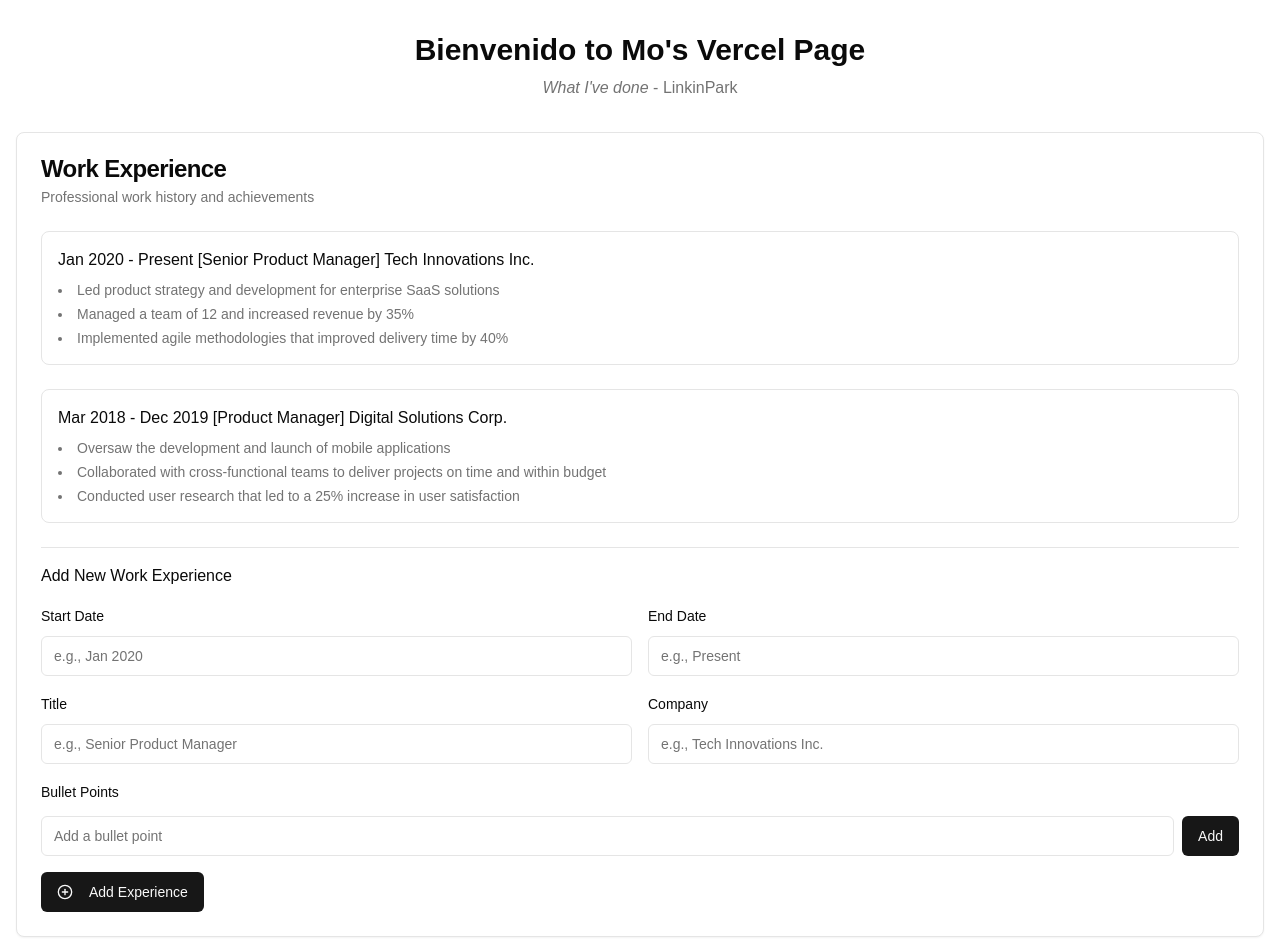
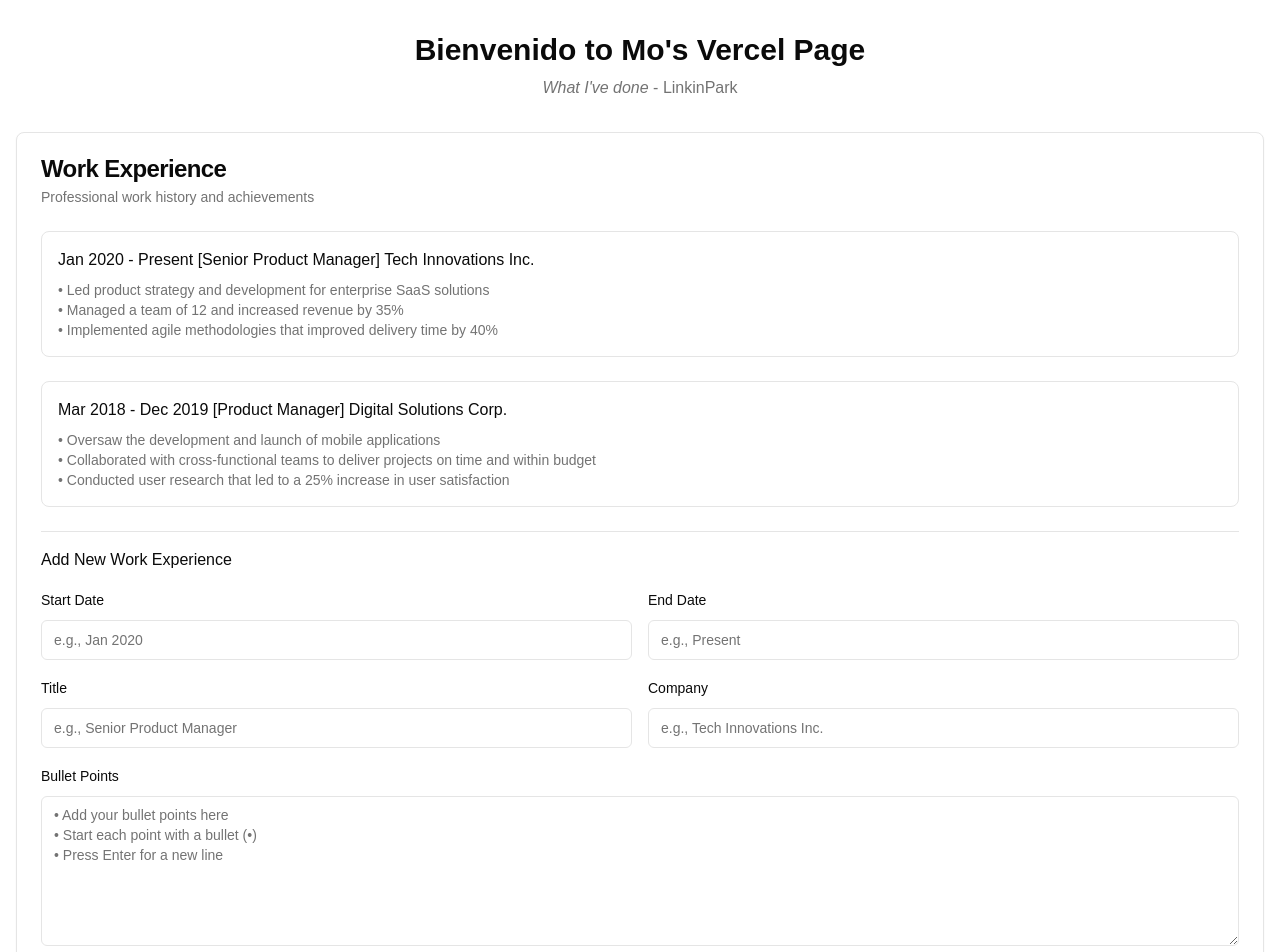
Before and after one commit to Morceltile/vercel25, a Next.js app: page / in a window 1280 px wide. Shown: the top 952 px of the page. Built offline with nearby package versions, Linux system fonts and the light colour scheme.

Commit message:
Commit 1.3 with adjusted text sections

```diff
--- a/components/experience-widget.tsx
+++ b/components/experience-widget.tsx
@@ -8,6 +8,7 @@ import { Button } from "@/components/ui/button"
 import { Input } from "@/components/ui/input"
 import { Label } from "@/components/ui/label"
 import { PlusCircle, Trash2 } from "lucide-react"
+import { Textarea } from "@/components/ui/textarea"
 
 interface WorkExperience {
   id: string
@@ -15,7 +16,7 @@ interface WorkExperience {
   endDate: string
   title: string
   company: string
-  bulletPoints: string[]
+  bulletPoints: string // Changed from string[] to string
 }
 
 export function ExperienceWidget() {
@@ -26,11 +27,8 @@ export function ExperienceWidget() {
       endDate: "Present",
       title: "Senior Product Manager",
       company: "Tech Innovations Inc.",
-      bulletPoints: [
-        "Led product strategy and development for enterprise SaaS solutions",
-        "Managed a team of 12 and increased revenue by 35%",
-        "Implemented agile methodologies that improved delivery time by 40%",
-      ],
+      bulletPoints:
+        "• Led product strategy and development for enterprise SaaS solutions\n• Managed a team of 12 and increased revenue by 35%\n• Implemented agile methodologies that improved delivery time by 40%",
     },
     {
       id: "2",
@@ -38,11 +36,8 @@ export function ExperienceWidget() {
       endDate: "Dec 2019",
       title: "Product Manager",
       company: "Digital Solutions Corp.",
-      bulletPoints: [
-        "Oversaw the development and launch of mobile applications",
-        "Collaborated with cross-functional teams to deliver projects on time and within budget",
-        "Conducted user research that led to a 25% increase in user satisfaction",
-      ],
+      bulletPoints:
+        "• Oversaw the development and launch of mobile applications\n• Collaborated with cross-functional teams to deliver projects on time and within budget\n• Conducted user research that led to a 25% increase in user satisfaction",
     },
   ])
 
@@ -53,23 +48,11 @@ export function ExperienceWidget() {
     company: "",
   })
 
-  const [newBulletPoint, setNewBulletPoint] = useState("")
-  const [tempBulletPoints, setTempBulletPoints] = useState<string[]>([])
+  const [newBulletPoints, setNewBulletPoints] = useState("")
 
   const handleInputChange = (e: React.ChangeEvent<HTMLInputElement>) => {
     const { name, value } = e.target
     setNewExperience((prev) => ({ ...prev, [name]: value }))
-  }
-
-  const addBulletPoint = () => {
-    if (newBulletPoint.trim()) {
-      setTempBulletPoints((prev) => [...prev, newBulletPoint])
-      setNewBulletPoint("")
-    }
-  }
-
-  const removeBulletPoint = (index: number) => {
-    setTempBulletPoints((prev) => prev.filter((_, i) => i !== index))
   }
 
   const addExperience = () => {
@@ -81,7 +64,7 @@ export function ExperienceWidget() {
     const newExp = {
       id: Date.now().toString(),
       ...newExperience,
-      bulletPoints: tempBulletPoints,
+      bulletPoints: newBulletPoints,
     }
 
     setExperiences((prev) => [...prev, newExp])
@@ -91,7 +74,7 @@ export function ExperienceWidget() {
       title: "",
       company: "",
     })
-    setTempBulletPoints([])
+    setNewBulletPoints("")
   }
 
   const removeExperience = (id: string) => {
@@ -123,11 +106,7 @@ export function ExperienceWidget() {
                 {exp.startDate} - {exp.endDate} [{exp.title}] {exp.company}
               </h3>
 
-              <ul className="mt-2 space-y-1 list-disc list-inside text-sm text-muted-foreground">
-                {exp.bulletPoints.map((point, index) => (
-                  <li key={index}>{point}</li>
-                ))}
-              </ul>
+              <div className="mt-2 text-sm text-muted-foreground whitespace-pre-line">{exp.bulletPoints}</div>
             </div>
           ))}
 
@@ -178,33 +157,20 @@ export function ExperienceWidget() {
             </div>
 
             {/* Bullet Points Section */}
-            <div className="space-y-3">
-              <Label>Bullet Points</Label>
-
-              {tempBulletPoints.length > 0 && (
-                <ul className="space-y-2">
-                  {tempBulletPoints.map((point, index) => (
-                    <li key={index} className="flex items-center gap-2">
-                      <div className="flex-1 p-2 bg-muted rounded-md text-sm">{point}</div>
-                      <Button variant="ghost" size="icon" onClick={() => removeBulletPoint(index)}>
-                        <Trash2 className="h-4 w-4 text-destructive" />
-                      </Button>
-                    </li>
-                  ))}
-                </ul>
-              )}
-
-              <div className="flex gap-2">
-                <Input
-                  value={newBulletPoint}
-                  onChange={(e) => setNewBulletPoint(e.target.value)}
-                  placeholder="Add a bullet point"
-                  className="flex-1"
-                />
-                <Button onClick={addBulletPoint} type="button">
-                  Add
-                </Button>
-              </div>
+            <div className="space-y-2 col-span-1 sm:col-span-2">
+              <Label htmlFor="bulletPoints">Bullet Points</Label>
+              <Textarea
+                id="bulletPoints"
+                value={newBulletPoints}
+                onChange={(e) => setNewBulletPoints(e.target.value)}
+                placeholder="• Add your bullet points here
+• Start each point with a bullet (•)
+• Press Enter for a new line"
+                className="min-h-[150px]"
+              />
+              <p className="text-xs text-muted-foreground">
+                Start each line with a bullet point (•) and press Enter for a new line
+              </p>
             </div>
 
             <Button onClick={addExperience} className="w-full sm:w-auto mt-2">
--- a/components/ui/textarea.tsx
+++ b/components/ui/textarea.tsx
@@ -2,15 +2,14 @@ import * as React from "react"
 
 import { cn } from "@/lib/utils"
 
-const Textarea = React.forwardRef<
-  HTMLTextAreaElement,
-  React.ComponentProps<"textarea">
->(({ className, ...props }, ref) => {
+export interface TextareaProps extends React.TextareaHTMLAttributes<HTMLTextAreaElement> {}
+
+const Textarea = React.forwardRef<HTMLTextAreaElement, TextareaProps>(({ className, ...props }, ref) => {
   return (
     <textarea
       className={cn(
-        "flex min-h-[80px] w-full rounded-md border border-input bg-background px-3 py-2 text-base ring-offset-background placeholder:text-muted-foreground focus-visible:outline-none focus-visible:ring-2 focus-visible:ring-ring focus-visible:ring-offset-2 disabled:cursor-not-allowed disabled:opacity-50 md:text-sm",
-        className
+        "flex min-h-[80px] w-full rounded-md border border-input bg-background px-3 py-2 text-sm ring-offset-background placeholder:text-muted-foreground focus-visible:outline-none focus-visible:ring-2 focus-visible:ring-ring focus-visible:ring-offset-2 disabled:cursor-not-allowed disabled:opacity-50",
+        className,
       )}
       ref={ref}
       {...props}
```
Also changed, not shown: 2 other files (tests, documents, lock files or other folders).
